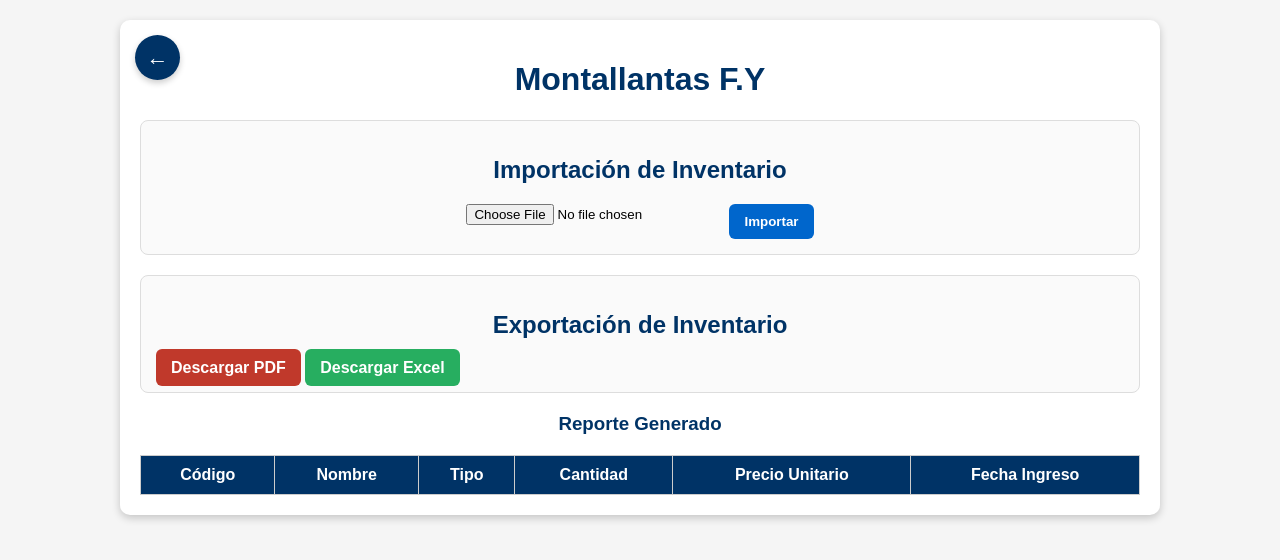
After one commit to Juanca8889/Proyecto-Sena-F.Y, a Flask app: page /exportar in a window 1280 px wide. The commit adds this page. Shown: the top 560 px of the page. Run offline with Flask 3, Linux system fonts and the light colour scheme; lists and menus that the app fills with data are empty.

Commit message:
Fase de analisis

```diff
--- a/Backend/proveedor.py
+++ b/Backend/proveedor.py
@@ -1,5 +1,5 @@
 # proveedor.py
-from BD.BDa import conectar
+from BD.conexion import conectar
 
 class Proveedor:
     def __init__(self, id_proveedor=None, nombre=None, celular=None, correo=None):
--- a/frontend/App.py
+++ b/frontend/App.py
@@ -1,6 +1,8 @@
-from flask import Flask, render_template, request, redirect, url_for, session, flash
+from flask import Flask, render_template, request, redirect, url_for, session, flash, send_file
 import sys
 import os
+import pandas as pd
+from fpdf import FPDF
 
 BASE_DIR = os.path.abspath(os.path.join(os.path.dirname(__file__), '..'))
 if BASE_DIR not in sys.path:
@@ -17,6 +19,7 @@ from Backend.dashboard import dashboard_bp
 from Backend.Recuperacion_contraseña import recuperacion_contraseña
 from Backend.Recuperacion_contraseña import  actualizar_contrasena_usuario
 from Backend.Encuestas import Encuestas
+from Backend.salida_inventario import SalidaInventario
 from datetime import date
 
 app = Flask(__name__)
@@ -462,8 +465,7 @@ def gestion_tickets_es():
 # ==========================================
 # INVENTARIO DE HERRAMIENTAS (protegido)
 # ==========================================
-# Nota: conectar() retorna una conexión MySQL que NO expone métodos de inventario.
-# Protegemos estas rutas para que no revienten si no tienes un DAO específico.
+
 def _inv_has(obj, name):
     return hasattr(obj, name) and callable(getattr(obj, name, None))
 
@@ -517,14 +519,11 @@ def reintegro():
     flash(msg, "success" if ok else "danger")
     return redirect(url_for("inventario"))
 
+
 @app.route("/salida_inventario")
 def salida_inventario():
-    db = conectar()
-    if not _inv_has(db, "get_salidas"):
-        flash("No está disponible la salida de inventario en este entorno.", "warning")
-        return render_template("salida_inventario.html", salidas=[], menu_url=_menu_url())
-    salidas = db.get_salidas()
-    return render_template("salida_inventario.html", salidas=salidas, menu_url=_menu_url())
+
+    return render_template("salida_inventario.html" )
 
 @app.route("/registrar_salida", methods=["POST"])
 def registrar_salida():
@@ -633,18 +632,97 @@ def recuperar_contraseña():
     return render_template('Recuperacion_contraseña.html')
 
 # -----------------------
-# EXPORTAR A EXCEL (ejemplo simple)
+# EXPORTAR A EXCEL
 # -----------------------
-@app.route("/exportar_excel")
+# ----------- PÁGINA PRINCIPAL -----------
+@app.route("/exportar")
+def exportar():
+    return render_template("Exportar.html")
+
+
+# ----------- IMPORTAR INVENTARIO -----------
+@app.route("/importar", methods=["POST"])
+def importar():
+    archivo = request.files.get("archivo")  # ← más seguro que usar directamente request.files["archivo"]
+
+    if not archivo:
+        return "❌ No se ha enviado ningún archivo."
+
+    if archivo.filename.endswith(".csv"):
+        df = pd.read_csv(archivo)
+        df.to_csv("inventario.csv", index=False)
+        return "✅ Inventario importado desde CSV."
+
+    if archivo.filename.endswith(".xlsx"):
+        df = pd.read_excel(archivo)
+        df.to_csv("inventario.csv", index=False)
+        return "✅ Inventario importado desde Excel."
+
+    return "❌ Formato no válido. Solo se permiten CSV o Excel."
+
+
+# ----------- EXPORTAR INVENTARIO (Excel) -----------
+@app.route("/exportar/excel")
 def exportar_excel():
-    return "Aquí implementas exportación a Excel"
+    try:
+        # Conectar a la BD
+        conn = conectar()
 
-# -----------------------
-# EXPORTAR A CSV (ejemplo simple)
-# -----------------------
-@app.route("/exportar_csv")
-def exportar_csv():
-    return "Aquí implementas exportación a CSV"
+        # Leer datos con pandas directamente desde la query
+        query = "SELECT * FROM inventarioproductos"
+        df = pd.read_sql(query, conn)
+
+        # Guardar como CSV temporal
+        archivo_xlsx = "inventario.xlsx"
+        df.to_excel(archivo_xlsx, index=False)
+
+        conn.close()
+
+        return send_file(archivo_xlsx, as_attachment=True)
+    except Exception as e:
+        return f"❌ Error al exportar: {str(e)}"
+
+# ----------- EXPORTAR INVENTARIO (PDF) -----------
+
+
+@app.route("/exportar/pdf")
+def exportar_pdf():
+    try:
+        # Conectar a la BD
+        conn = conectar()
+        cursor = conn.cursor()
+        cursor.execute("SELECT id_inve_produ, producto_id, cantidad, categoria_id, rol_id FROM inventarioproductos")
+        resultados = cursor.fetchall()
+
+        # Crear el PDF
+        pdf = FPDF()
+        pdf.add_page()
+        pdf.set_font("Arial", "B", 12)
+
+        # Títulos
+        columnas = ["Código", "Producto", "Cantidad", "Categoria", "Rol"]
+        for col in columnas:
+            pdf.cell(32, 10, col, 1, 0, "C")
+        pdf.ln()
+
+        # Datos
+        pdf.set_font("Arial", "", 10)
+        for fila in resultados:
+            for dato in fila:
+                pdf.cell(32, 10, str(dato), 1, 0, "C")
+            pdf.ln()
+
+        archivo_pdf = "inventario.pdf"
+        pdf.output(archivo_pdf)
+
+        # Descargar
+        return send_file(archivo_pdf, as_attachment=True)
+
+    except Exception as e:
+        return f"❌ Error exportando a PDF: {str(e)}"
+
+
+
 
 # ==========================================
 # Ceron
@@ -656,8 +734,8 @@ def exportar_csv():
 # -----------------------------------------
 # REGISTRAR MATERIALESS
 # -----------------------------------------
-@app.route("/registrarmaterial", methods=["GET", "POST"])
-def registrarmaterial():
+@app.route("/registrar_material", methods=["GET", "POST"])
+def registrar_material():
     conn = conectar()
     cursor = conn.cursor(dictionary=True)
 
@@ -710,7 +788,7 @@ def filtro():
         cursor.close()
         conexion.close()
 
-    return render_template("filtro.html", materiales=materiales)
+    return render_template("inventario.html", materiales=materiales)
 
 
 
--- /dev/null
+++ b/frontend/static/exportar.css
@@ -0,0 +1,106 @@
+
+    body {
+      font-family: Arial, sans-serif;
+      background: #f5f5f5;
+      margin: 0;
+      padding: 20px;
+    }
+
+    .container {
+      max-width: 1000px;
+      margin: auto;
+      background: #fff;
+      padding: 20px;
+      border-radius: 10px;
+      box-shadow: 0 3px 8px rgba(0,0,0,0.2);
+      position: relative;
+    }
+
+    h1, h2, h3 {
+      text-align: center;
+      color: #003366;
+    }
+
+    .card {
+      margin: 20px 0;
+      padding: 15px;
+      border: 1px solid #ddd;
+      border-radius: 8px;
+      background: #fafafa;
+    }
+
+    form {
+      display: flex;
+      justify-content: center;
+      gap: 10px;
+    }
+
+    button, .btn {
+      padding: 10px 15px;
+      border: none;
+      border-radius: 6px;
+      cursor: pointer;
+      text-decoration: none;
+      font-weight: bold;
+      color: white;
+    }
+
+    button {
+      background: #0066cc;
+    }
+
+    .btn.pdf {
+      background: #c0392b;
+    }
+    .btn.excel {
+      background: #27ae60;
+    }
+    .btn.csv {
+      background: #f39c12;
+    }
+
+    table {
+      width: 100%;
+      border-collapse: collapse;
+      margin-top: 20px;
+    }
+
+    table, th, td {
+      border: 1px solid #ccc;
+    }
+
+    th {
+      background: #003366;
+      color: white;
+      padding: 10px;
+    }
+
+    td {
+      text-align: center;
+      padding: 8px;
+    }
+
+    /* Flecha volver estilizada */
+    .back-arrow {
+      position: absolute;
+      top: 15px;
+      left: 15px;
+      display: flex;
+      align-items: center;
+      justify-content: center;
+      width: 45px;
+      height: 45px;
+      background: #003366;
+      color: white;
+      border-radius: 50%;
+      text-decoration: none;
+      font-size: 22px;
+      font-weight: bold;
+      transition: 0.3s;
+      box-shadow: 0 3px 6px rgba(0,0,0,0.2);
+    }
+
+    .back-arrow:hover {
+      background: #0066cc;
+      transform: scale(1.1);
+    }
--- a/frontend/static/style.css
+++ b/frontend/static/style.css
@@ -1,3 +1,6 @@
+
+
+
 * {
   margin: 0;
   padding: 0;
--- /dev/null
+++ b/frontend/templates/Exportar.html
@@ -0,0 +1,62 @@
+<!DOCTYPE html>
+<html lang="es">
+<head>
+  <meta charset="UTF-8">
+  <title>Gestión de Inventario</title>
+  <link rel="stylesheet" href="../static/exportar.css">
+
+</head>
+<body>
+  <div class="container">
+    <!-- Flecha en la esquina -->
+    <a href="javascript:history.back()" class="back-arrow">←</a>
+
+    <h1>Montallantas F.Y</h1>
+
+    <!-- Importar -->
+    <div class="card">
+      <h2>Importación de Inventario</h2>
+      <form action="/importar" method="post" enctype="multipart/form-data">
+        <input type="file" name="archivo" accept=".csv,.xlsx">
+        <button type="submit">Importar</button>
+      </form>
+    </div>
+
+    <!-- Exportar -->
+    <div class="card">
+      <h2>Exportación de Inventario</h2>
+      <div class="export-buttons">
+        <a href="/exportar/pdf" class="btn pdf">Descargar PDF</a>
+        <a href="/exportar/excel" class="btn excel">Descargar Excel</a>
+      </div>
+    </div>
+
+    <!-- Tabla de inventario -->
+    <h3>Reporte Generado</h3>
+    <table>
+      <thead>
+        <tr>
+          <th>Código</th>
+          <th>Nombre</th>
+          <th>Tipo</th>
+          <th>Cantidad</th>
+          <th>Precio Unitario</th>
+          <th>Fecha Ingreso</th>
+        </tr>
+      </thead>
+      <tbody>
+        {% for fila in tables %}
+        <tr>
+          <td>{{ fila.Codigo }}</td>
+          <td>{{ fila.Nombre }}</td>
+          <td>{{ fila.Tipo }}</td>
+          <td>{{ fila.Cantidad }}</td>
+          <td>{{ fila.PrecioUnitario }}</td>
+          <td>{{ fila.FechaIngreso }}</td>
+        </tr>
+        {% endfor %}
+      </tbody>
+    </table>
+  </div>
+</body>
+</html>
--- a/frontend/templates/filtro.html
+++ b/frontend/templates/Inventario.html
@@ -14,8 +14,8 @@
       <h2>Búsqueda y filtrado de material</h2>
     </div>
     <div class="right">
-      <button  onclick="window.location.href='{{ url_for('admin') }}'" class="btn-orden">Importar/Exportar</button>
-      <button  onclick="window.location.href='{{ url_for('registrarmaterial') }}'" class="btn-orden">Registrar Material</button>
+      <button  onclick="window.location.href='{{ url_for('exportar') }}'" class="btn-orden">Importar/Exportar</button>
+      <button  onclick="window.location.href='{{ url_for('registrar_material') }}'" class="btn-orden">Registrar Material</button>
       <button  onclick="window.location.href='{{ url_for('referencias') }}'" class="btn-orden">Crear Referencia</button>
 
     </div>
```
Also changed, not shown: Backend/salida_inventario.py (added, +80 -0 lines), frontend/prueba.html (added, +56 -0 lines), frontend/templates/salida_inventario.html (+17 -16 lines), 1 other file.
